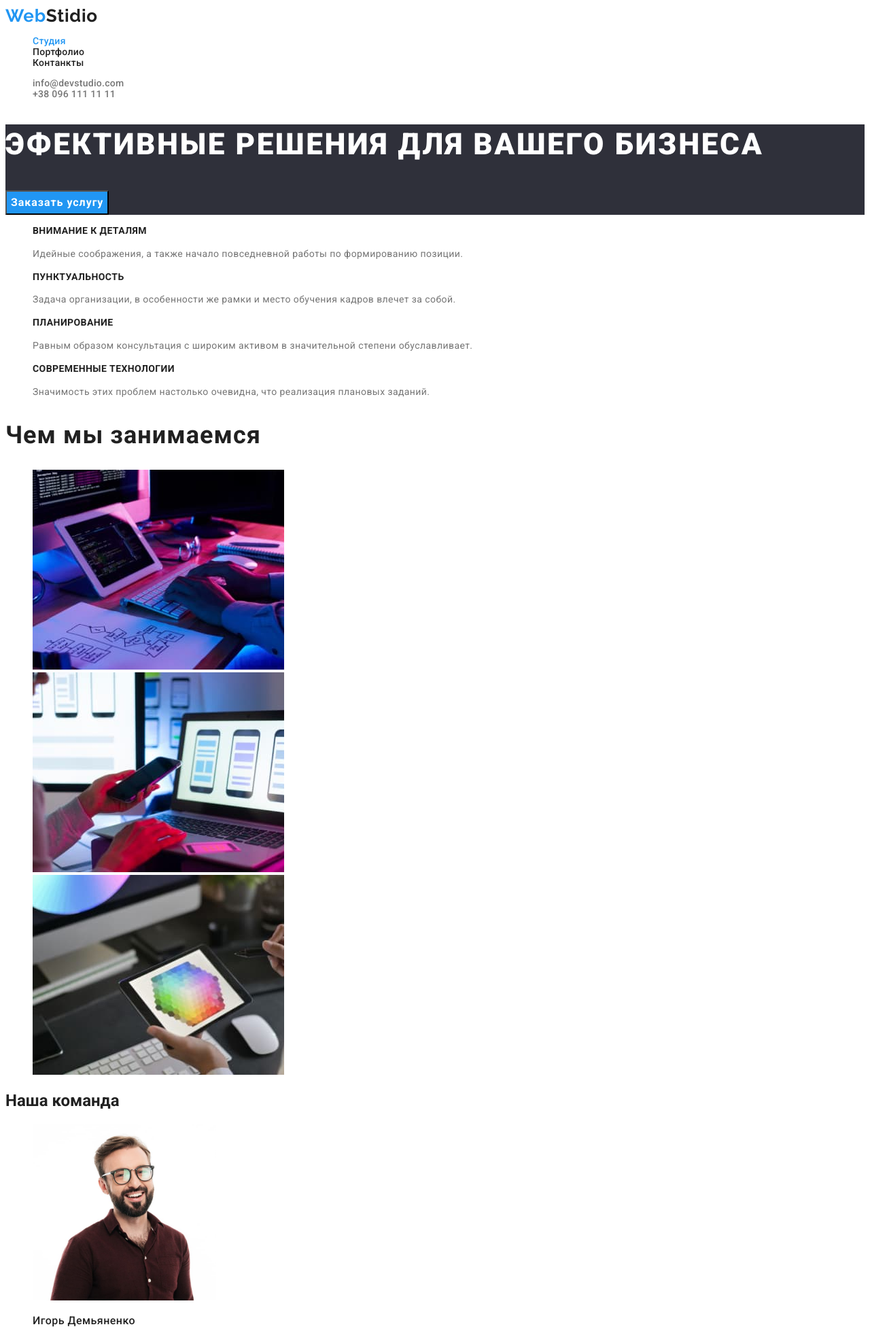
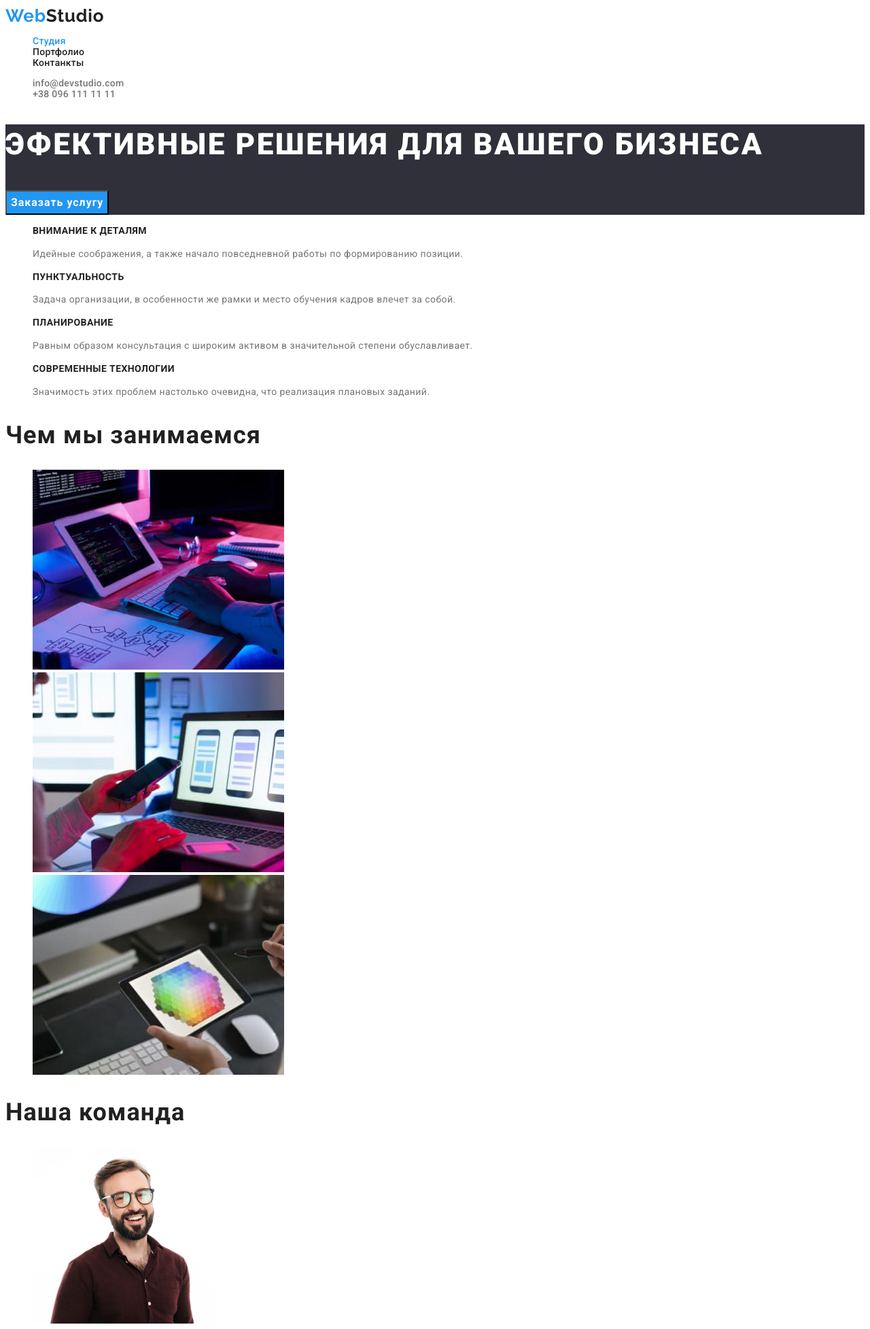
Before and after one commit to simonphoenix67/goit-markup-hw-02, a plain HTML site: page index.html in a window 1280 px wide. Shown: the top 1955 px of the page at 68% size. Drawn offline with Linux system fonts and the light colour scheme.

Commit message:
hw-2 final

```diff
--- a/css/style.css
+++ b/css/style.css
@@ -87,6 +87,7 @@ color: var(--secondary-color);
 }
 
 .place-info{
+  font-style: normal;
   color: var(--secondary-color);
 text-decoration: none;
     font-weight: 400;
@@ -97,6 +98,7 @@ text-decoration: none;
 
 
 .contacts-footer{
+  font-style: normal;
     font-weight: 400;
     font-size: 14px;
     line-height: 1.71;
@@ -200,6 +202,7 @@ text-decoration: none;
 }
 
 .filter-button{
+  font-family: inherit;
   color: var(--main-color);
   background-color: #F5F4FA;
       font-weight: 500;
@@ -233,3 +236,11 @@ text-decoration: none;
 .contacts-footer:hover, .contacts-footer.focus {
   color: var(--brand-color);
 }
+
+.our-team {
+    font-weight: 700;
+    font-size: 36px;
+    line-height: 1.17;
+    letter-spacing: 0.03em;
+    color: var(--main-color);
+}
--- a/index.html
+++ b/index.html
@@ -14,7 +14,7 @@
   <body>
     <header>
       <nav class="site-nav">
-        <a href="" class="logo"><span class="blue-logo">Web</span>Stidio</a>
+        <a href="" class="logo"><span class="blue-logo">Web</span>Studio</a>
         <ul class="list">
           <li>
             <a href="./index.html" class="current-site links">Студия</a>
@@ -97,7 +97,7 @@
         </ul>
       </section>
       <section>
-        <h2>Наша команда</h2>
+        <h2 class="our-team">Наша команда</h2>
         <ul class="list">
           <li>
             <img src="./img/ourteam1.jpg" alt="Фото сотрудника" width="270" />
@@ -124,7 +124,7 @@
     </main>
     <footer class="footer-info">
       <a href="" class="web-logo logo"
-        ><span class="blue-logo">Web</span>Stidio</a
+        ><span class="blue-logo">Web</span>Studio</a
       >
       <address>
         <ul class="list">
```
Also changed, not shown: portfolio.html (+4 -2 lines).
